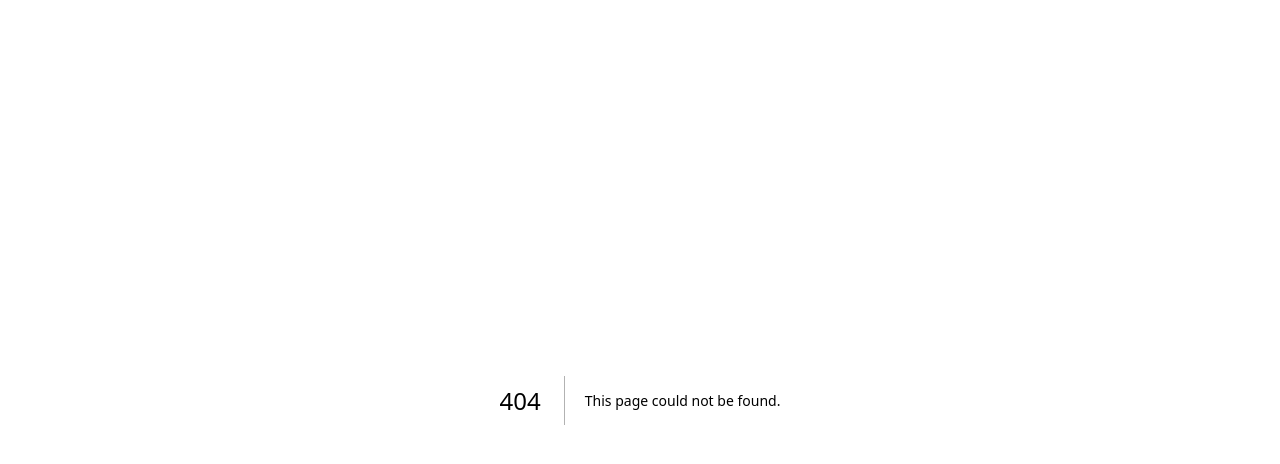
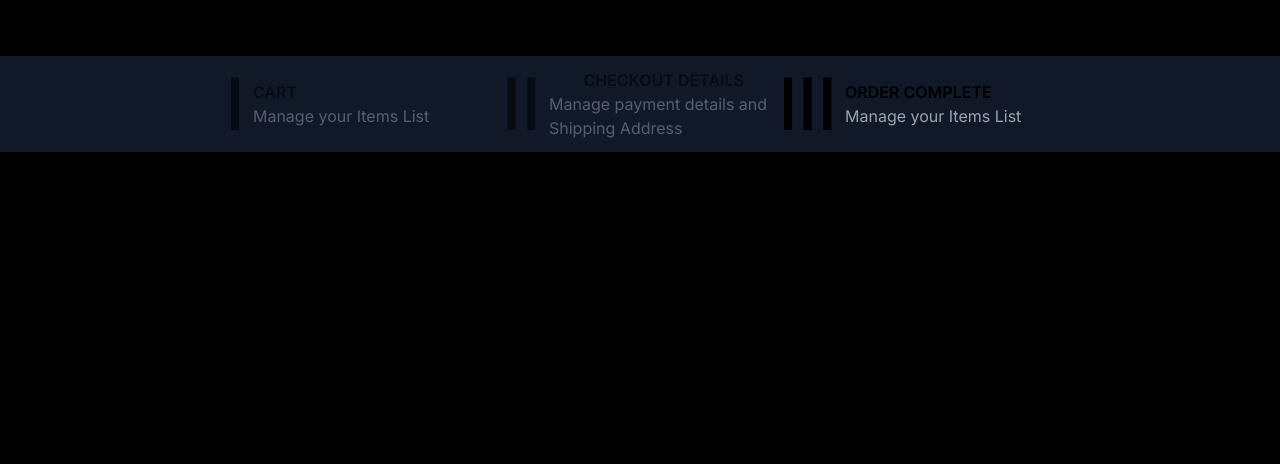
Before and after one commit to AbuSantos/eCommerce, a Next.js app: page /order in a window 1280 px wide. Before the commit this address had no page. Shown: the top 464 px of the page. Built offline with nearby package versions, Linux system fonts and the light colour scheme.

Commit message:
we added the categories section, by getting categoriws of the selected product, then we passsed that category to filter all the item in the inventory and passed it to the category product component

```diff
--- /dev/null
+++ b/app/order/page.tsx
@@ -0,0 +1,16 @@
+"use client"
+import BreadCrumps from "@/components/ui/BreadCrumps";
+import { usePathname } from "next/navigation";
+
+const page = () => {
+    const router = usePathname()
+    const isOrder = router.includes('/order');
+    return (
+        <div>
+            < BreadCrumps isOrder={isOrder} />
+            page
+        </div>
+    )
+}
+
+export default page
--- a/app/product/[id]/page.tsx
+++ b/app/product/[id]/page.tsx
@@ -11,8 +11,15 @@ type PropsType = {
 }
 const ProductItem = ({ params }: PropsType) => {
     const product: InventoryType | undefined = inventory.find(item => item.id === params.id)
+    //we get the categories of the selected items
+    const categories: string[] = product?.categories || []
+    // then we filter the inventory by the selected category
+    const categoryProducts: InventoryType[] = inventory.filter(item => item.categories.includes(categories[0]))
+
+    // console.log(categories);
+    // console.log(categoryProducts);
+
     const [isOpen, setIsOpen] = useState<boolean>(false)
-
 
 
     return (
@@ -31,6 +38,10 @@ const ProductItem = ({ params }: PropsType) => {
                         <ProductInfo product={product} />
                     </div>
                 </div>
+
+                <div>
+                    hello
+                </div>
             </main>
         </>
     )
--- a/components/AddressForm.tsx
+++ b/components/AddressForm.tsx
@@ -34,7 +34,7 @@ const AddressForm = () => {
     return (
         <form onSubmit={handleSubmit} className="max-w-lg mx-auto mt-8  border-4 border-gray-700 border-opacity-30  p-4">
             <h2 className='text-gray-200 font-medium p-4 border-b-2 mb-4 md:text-lg text-sm'>DELIVERY ADDRESS</h2>
-            <div className="grid grid-cols-2 gap-4 mb-3 ">
+            <div className="grid grid-cols-2 gap-2 mb-3 ">
                 <div>
 
                     <Input placeholder='First Name' name="firstName" type="text" id="firstName" value={formData.firstName} onChange={handleChange} />
@@ -102,7 +102,7 @@ const AddressForm = () => {
 
                 />
             </div>
-            <div className="grid grid-cols-2 gap-4">
+            <div className="grid grid-cols-2 gap-2">
                 <div>
                     <Input
                         placeholder='Phone Number'
@@ -146,7 +146,7 @@ const AddressForm = () => {
             </div>
 
             <Button variant="buy">
-                Submit
+                SUBMIT
             </Button>
         </form>
     );
--- /dev/null
+++ b/components/CategoryProduct.tsx
@@ -0,0 +1,12 @@
+import { InventoryType } from "@/data/inventory"
+
+interface Props {
+    product: InventoryType | undefined
+}
+const CategoryProduct = ({product}:InventoryType) => {
+  return (
+    <div>CategoryProduct</div>
+  )
+}
+
+export default CategoryProduct
--- a/components/Item-Card.tsx
+++ b/components/Item-Card.tsx
@@ -19,7 +19,7 @@ export function ProductGallery({ product }: Props) {
         const y = (event.clientY - containerRect.top) / containerRect.height;
 
         // Set the scale factor for zooming
-        const scale = 2; // Adjust the scale factor as needed
+        const scale = 2;
 
         container.style.height = "95%"
         container.style.width = "370px"
@@ -45,13 +45,14 @@ export function ProductGallery({ product }: Props) {
     return (
         <div className="flex flex-col-reverse">
             {/* Image Grid */}
-            <div className="mx-auto mt-6 hidden w-full max-w-2xl sm:block lg:max-w-none">
+            <div className="mx-auto mt-6 w-full max-w-2xl  lg:max-w-none">
                 <ul className="grid grid-cols-4 gap-6">
                     {product?.images.map((image, index) => (
                         <div
                             key={index}
                             onClick={() => setSelectedImage(index)}
-                            className="relative flex h-24 cursor-pointer items-center justify-center rounded-md bg-white text-sm font-medium uppercase hover:bg-gray-50"
+                            className="relative flex h-20 md:h-24 w-full cursor-pointer items-center justify-center rounded-md bg-white text-sm font-medium uppercase hover:bg-gray-50
+                            md:ml-0 ml-5"
                         >
                             <span className="absolute inset-0 overflow-hidden rounded-md">
                                 <img
@@ -61,7 +62,7 @@ export function ProductGallery({ product }: Props) {
                                 />
                             </span>
                             {index === selectedImage && <span
-                                className="pointer-events-none absolute inset-0 rounded-md ring-4 ring-indigo-500 ring-offset-2"
+                                className="pointer-events-none absolute inset-0 rounded-md ring-4 ring-blue-500 ring-offset-2"
                                 aria-hidden="true"
                             />}
                         </div>
@@ -70,7 +71,7 @@ export function ProductGallery({ product }: Props) {
             </div>
 
             {/* Main Image */}
-            <div className="aspect-h-1 aspect-w-1 w-full" onMouseMove={(event) => zoomIn(event)} onMouseLeave={(event) => resetZoom(event)} >
+            <div className="aspect-h-1 aspect-w-1 w-full ml-4 md:ml-0" onMouseMove={(event) => zoomIn(event)} onMouseLeave={(event) => resetZoom(event)} >
                 <img
                     src={product?.images[selectedImage]}
                     alt={`main ${product?.name} image`}
--- a/components/Product-Info.tsx
+++ b/components/Product-Info.tsx
@@ -98,7 +98,7 @@ export function ProductInfo({ product }: PropsType) {
                 </div>
             </div>
 
-            <form className="flex items-center justify-center space-x-2 md:space-x-3 mt-4" >
+            <form className="flex items-center justify-center space-x-2 md:space-x-3 mt-4 " >
                 <input
                     id={`quantity-${product?.id}`}
                     name={`quantity-${product?.id}`}
@@ -111,11 +111,11 @@ export function ProductInfo({ product }: PropsType) {
                     onChange={event => setItemQuantity(Number(event.target.value))}
                 />
 
-                <div className=" flex flex-1">
+                <div className=" flex flex-1 md:justify-center">
                     <button
                         onClick={addToCart}
                         type="button"
-                        className="w-52 md:w-72 text-sm bg-gray-900 h-16 md:text-base font-medium text-white hover:bg-gray-800 focus:outline-none focus:ring-2 focus:ring-black flex items-center  justify-center"
+                        className="w-60 md:w-80 lg:w-72 text-sm bg-gray-900 h-16 md:text-base font-medium text-white hover:bg-gray-800 focus:outline-none focus:ring-2 focus:ring-black flex items-center  justify-center"
                     >
                         ADD TO CART
                         <Image src={shopping} width={24} alt="shopping cart" className="ml-3" />
--- a/components/ui/BreadCrumps.tsx
+++ b/components/ui/BreadCrumps.tsx
@@ -4,31 +4,36 @@ import { useRouter } from "next/navigation"
 type PropsType = {
     isCartPage?: boolean,
     isCheckOut?: boolean,
+    isOrder?: boolean,
 
 }
-const BreadCrumps = ({ isCartPage, isCheckOut }: PropsType) => {
+const BreadCrumps = ({ isCartPage, isCheckOut, isOrder }: PropsType) => {
     const router = useRouter()
     return (
-        <div className="breadcrump grid lg:grid-cols-3 justify-between items-center m-auto w-8/12 cursor-pointer mt-14  ">
+        <div className="w-full bg-gray-900 ">
+
+            <div className="breadcrump grid lg:grid-cols-3 justify-between items-center m-auto w-8/12 cursor-pointer mt-14 p-3">
+
                 <div className={`shopping-cart flex items-center space-x-2  ${isCartPage ? 'opacity-100  md:flex' : "opacity-50 hidden md:flex"}`} onClick={() => router.push("/cart")}>
-                <h1 className='font-medium text-7xl'>I</h1>
+                    <h1 className='font-medium text-7xl hidden md:inline-block'>I</h1>
                     <div >
                         <h3 className='font-semibold'>CART</h3>
-                    <p className='text-gray-400'>Manage your Items List</p>
+                        <p className='text-gray-400 text-sm md:text-base hidden md:inline-block'>Manage your Items List</p>
                     </div>
                 </div>
                 <div className={`checkout-details flex items-center space-x-2 ${isCheckOut ? 'opacity-100 md:flex' : "opacity-50 hidden md:flex"}`} onClick={() => router.push("/checkout")}>
-                <h1 className='font-medium text-7xl' >II</h1>
+                    <h1 className='font-medium text-7xl hidden md:inline-block' >II</h1>
                     <div>
-                    <h3 className='font-semibold'>CHECKOUT DETAILS</h3>
-                    <p className='text-gray-400'>Manage payment details and Shipping Address</p>
+                        <h3 className='font-semibold text-center'>CHECKOUT DETAILS</h3>
+                        <p className='text-gray-400 text-sm md:text-base hidden md:inline-block'>Manage payment details and Shipping Address</p>
                     </div>
                 </div>
-            <div className="order-complete flex items-center space-x-2 ">
-                <h1 className='font-medium text-7xl'>III</h1>
+                <div className={`checkout-details flex items-center space-x-2 ${isOrder ? 'opacity-100 md:flex' : "opacity-50 hidden md:flex"}`} onClick={() => router.push("/order")}>
+                    <h1 className='font-medium text-7xl hidden md:inline-block'>III</h1>
                     <div>
                         <h3 className='font-semibold'>ORDER COMPLETE</h3>
-                    <p className='text-gray-400'>Manage your Items List</p>
+                        <p className='text-gray-400 text-sm md:text-base hidden md:inline-block'>Manage your Items List</p>
+                    </div>
                 </div>
             </div>
         </div>
```
Lines whose indentation alone changed are shown as unchanged.
